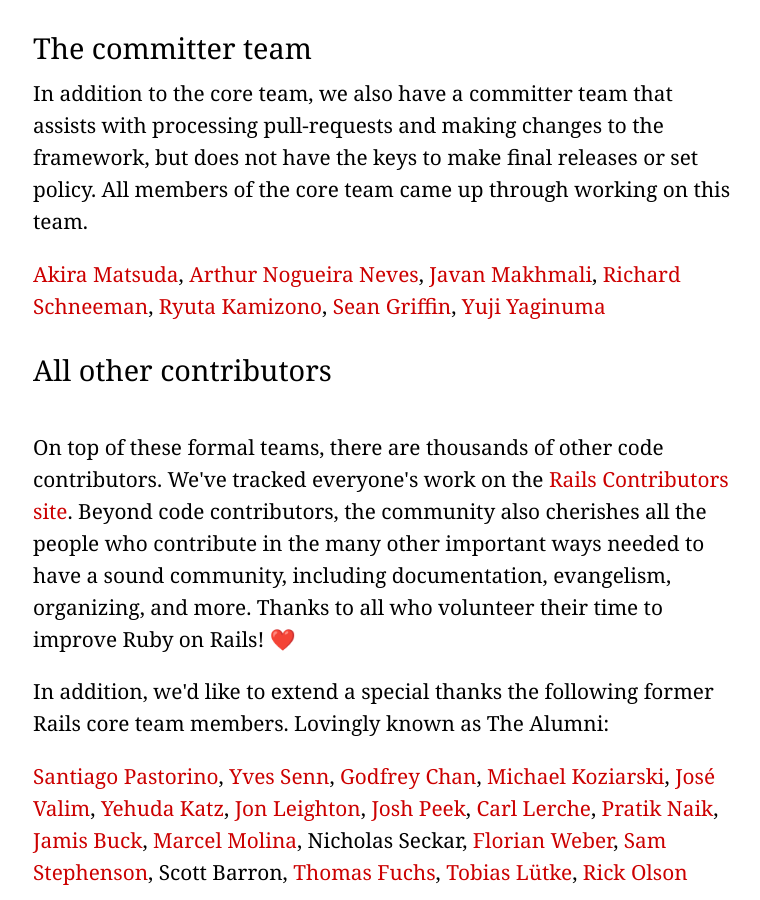
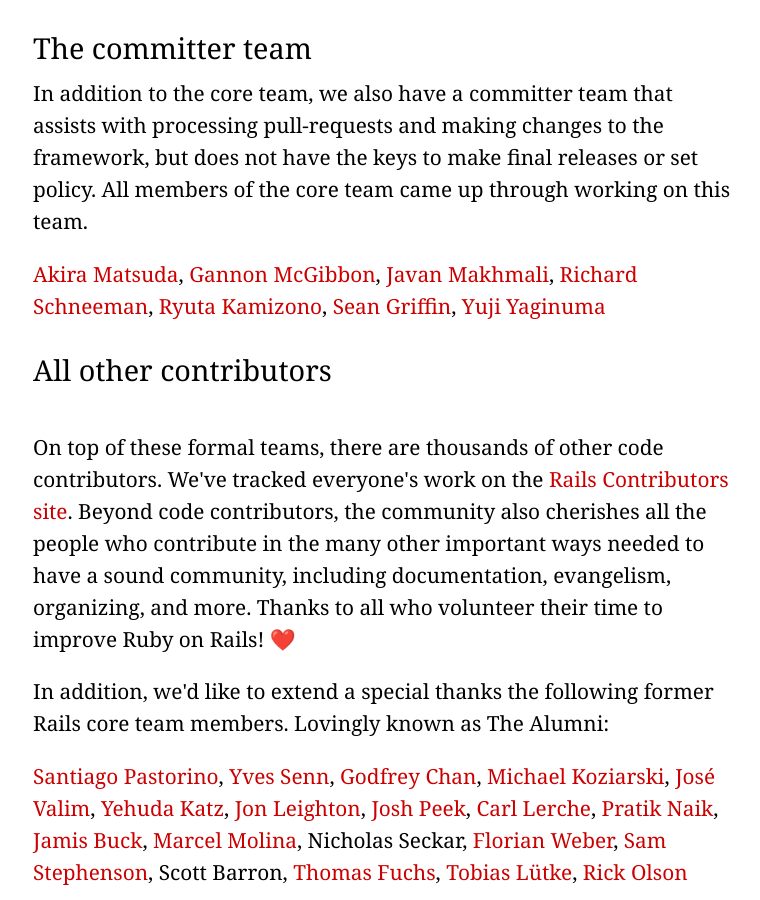
Before and after one commit to rails/homepage, a Jekyll site: the page built from community.html, in a window 1280 px wide and 900 px high, scrolled down 1555 px. Shown: the whole window, without its empty margins (257-1017 px from the left). Built offline with Jekyll 4.4.1, drawn with Linux system fonts in a browser that asks for light colours.

Commit message:
Add @gmcgibbon as newest Rails committer

```diff
--- a/community.html
+++ b/community.html
@@ -183,7 +183,7 @@
 
       <p>In addition to the core team, we also have a committer team that assists with processing pull-requests and making changes to the framework, but does not have the keys to make final releases or set policy. All members of the core team came up through working on this team.</p>
 
-      <p><a href="https://twitter.com/a_matsuda">Akira Matsuda</a>, <a href="https://twitter.com/arthurnn">Arthur Nogueira Neves</a>, <a href="https://twitter.com/javan">Javan Makhmali</a>, <a href="https://twitter.com/schneems">Richard Schneeman</a>, <a href="https://twitter.com/kamipo">Ryuta Kamizono</a>, <a href="https://twitter.com/sgrif">Sean Griffin</a>, <a href="https://twitter.com/y_yagi">Yuji Yaginuma</a></p>
+      <p><a href="https://twitter.com/a_matsuda">Akira Matsuda</a>, <a href="https://github.com/gmcgibbon">Gannon McGibbon</a>, <a href="https://twitter.com/javan">Javan Makhmali</a>, <a href="https://twitter.com/schneems">Richard Schneeman</a>, <a href="https://twitter.com/kamipo">Ryuta Kamizono</a>, <a href="https://twitter.com/sgrif">Sean Griffin</a>, <a href="https://twitter.com/y_yagi">Yuji Yaginuma</a></p>
 
       <h2>All other contributors</h2>
 
```
